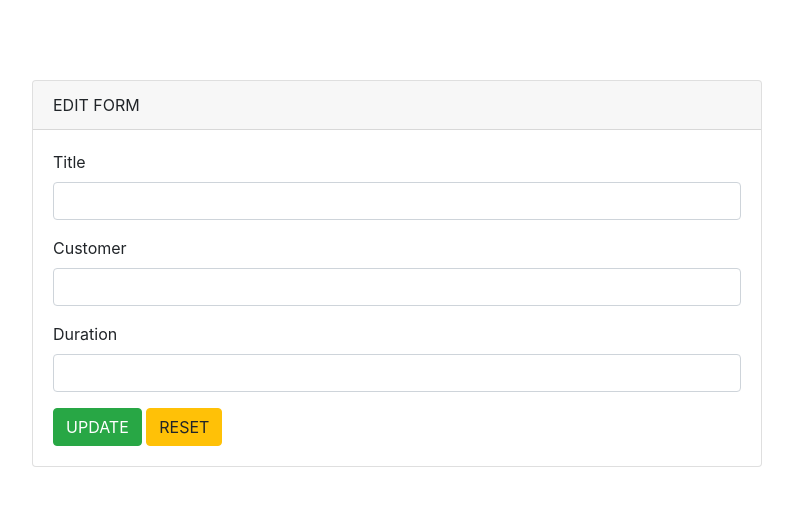
After one commit to afdolsing/simple-crud-book-rental, a PHP site: page /update.php?id=1 in a window 1280 px wide. The commit adds this page. Shown: the top 506 px of the page, without its empty margins (243-1036 px from the left). Run offline with PHP 8.4, Linux system fonts and the light colour scheme; data that the repository does not hold is empty.

Commit message:
initial commit

```diff
--- a/index.php
+++ b/index.php
@@ -53,7 +53,7 @@
                       <td><?php echo $row['duration'] ?></td>
                       <td><?php echo $finish_date ?></td>
                       <td class="text-center">
-                        <a href="update-form.php?id=<?php echo $row['id'] ?>" class="btn btn-sm btn-primary">EDIT</a>
+                        <a href="update.php?id=<?php echo $row['id'] ?>" class="btn btn-sm btn-primary">EDIT</a>
                         <a href="delete.php?id=<?php echo $row['id'] ?>" class="btn btn-sm btn-danger">DELETE</a>
                       </td>
                   </tr>
--- /dev/null
+++ b/update.php
@@ -0,0 +1,74 @@
+<?php
+    // include koneksi ke databse
+    include_once('connection.php');
+
+    // ambil data berdasarkan id dari index
+    $id = $_GET['id'];
+
+    $result = mysqli_query($connection, "SELECT * FROM tbl_rental WHERE id='$id'");
+    $row = mysqli_fetch_array($result);
+
+    if(isset($_POST['save'])){
+        $title = htmlspecialchars( $_POST['title']);
+        $customer = htmlspecialchars( $_POST['customer']);
+        $duration = htmlspecialchars( $_POST['duration']);
+
+        // update database
+        mysqli_query($connection, "UPDATE tbl_rental SET title = '$title',
+                                                    customer = '$customer',
+                                                    duration = '$duration'
+                                                    WHERE id = '$id'");
+
+        // redirect kembali ke index
+        header('location: index.php');
+    }
+?>
+
+<!DOCTYPE html>
+<html lang="en">
+  <head>
+    <meta charset="utf-8">
+    <meta name="viewport" content="width=device-width, initial-scale=1, shrink-to-fit=no">
+    <link rel="stylesheet" href="https://stackpath.bootstrapcdn.com/bootstrap/4.5.0/css/bootstrap.min.css">
+    <title>Edit Form</title>
+  </head>
+
+  <body>
+
+    <div class="container" style="margin-top: 80px">
+      <div class="row">
+        <div class="col-md-8 offset-md-2">
+          <div class="card">
+            <div class="card-header">
+              EDIT FORM
+            </div>
+            <div class="card-body">
+              <form method="POST">
+
+                <div class="form-group">
+                  <label>Title</label>
+                  <input type="text" name="title" value="<?php echo $row['title'] ?>" class="form-control">
+                </div>
+
+                <div class="form-group">
+                  <label>Customer</label>
+                  <input type="text" name="customer" value="<?php echo $row['customer'] ?>" class="form-control">
+                </div>
+
+                <div class="form-group">
+                  <label>Duration</label>
+                  <input type="text" name="duration" value="<?php echo $row['duration'] ?>" class="form-control">
+                </div>
+
+                <button type="submit" name="save" class="btn btn-success">UPDATE</button>
+                <button type="reset" class="btn btn-warning">RESET</button>
+
+              </form>
+            </div>
+          </div>
+        </div>
+      </div>
+    </div>
+
+  </body>
+</html>
```
Also changed, not shown: delete.php (added, +14 -0 lines).
